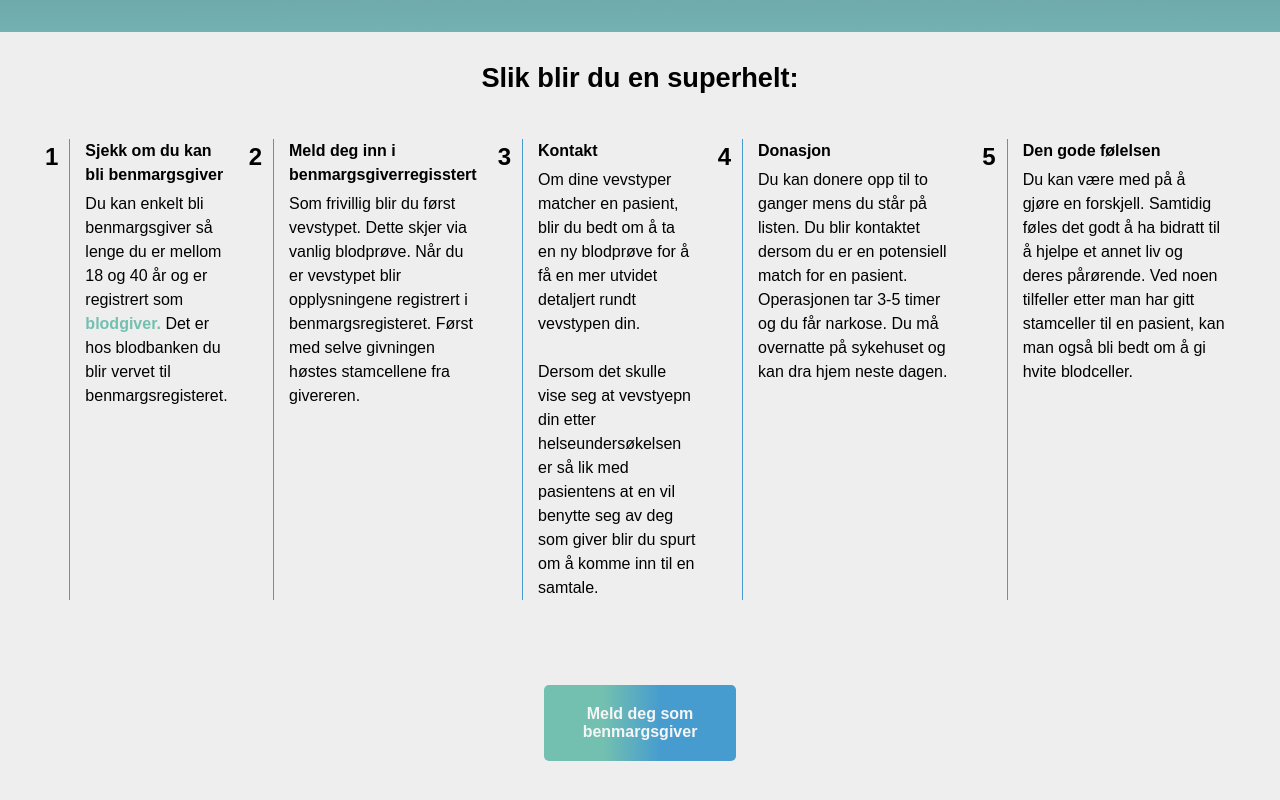
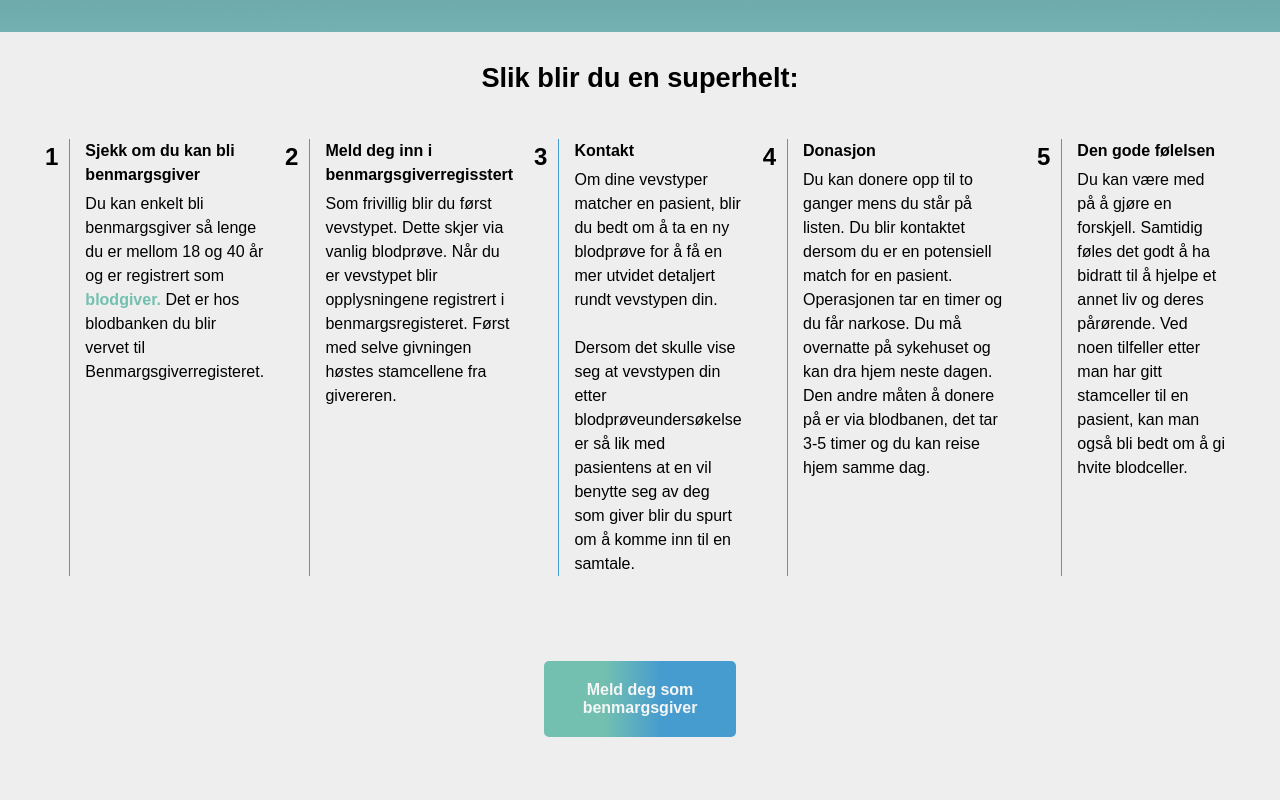
Before and after one commit to Inetklund0/Kampanjenettside, a plain HTML site: page index.html in a window 1280 px wide. Shown: the part 608-1408 px from the top of the page. Drawn offline with Linux system fonts and the light colour scheme.

Commit message:
textendring

```diff
--- a/index.html
+++ b/index.html
@@ -25,7 +25,7 @@
 			<h2>1</h2>
 			<div class="steg">
 				<h4 class='stegtittel'>Sjekk om du kan bli benmargsgiver</h4>
-				<p>Du kan enkelt bli benmargsgiver så lenge du er mellom 18 og 40 år og er registrert som <a id='registrer' href="https://www.rodekors.no/gi-blod/?fbclid=IwAR30EePmuOr1BeoVrSPXfTARmgDl6jlnqV1iGI6Vwcxkwgx26yJxnDCy7NM" target="_blank"> blodgiver.</a> Det er hos blodbanken du blir vervet til benmargsregisteret.
+				<p>Du kan enkelt bli benmargsgiver så lenge du er mellom 18 og 40 år og er registrert som <a id='registrer' href="https://www.rodekors.no/gi-blod/?fbclid=IwAR30EePmuOr1BeoVrSPXfTARmgDl6jlnqV1iGI6Vwcxkwgx26yJxnDCy7NM" target="_blank"> blodgiver.</a> Det er hos blodbanken du blir vervet til Benmargsgiverregisteret.
 				</p>
 			</div>
 			<h2>2</h2>
@@ -37,12 +37,12 @@
 			<div class="steg">
 				<h4 class='stegtittel'>Kontakt</h4>
 				<p>Om dine vevstyper matcher en pasient, blir du bedt om å ta en ny blodprøve for å få en mer utvidet detaljert rundt vevstypen din. <br> <br>
-				Dersom det skulle vise seg at vevstyepn din etter helseundersøkelsen er så lik med pasientens at en	vil benytte seg av deg som giver blir du spurt om å komme inn til en samtale.</p>
+				Dersom det skulle vise seg at vevstypen din etter blodprøveundersøkelse er så lik med pasientens at en	vil benytte seg av deg som giver blir du spurt om å komme inn til en samtale.</p>
 			</div>
 			<h2>4</h2>
 			<div class="steg">
 				<h4 class='stegtittel'>Donasjon</h4>
-				<p>Du kan donere opp til to ganger mens du står på listen. Du blir kontaktet dersom du er en potensiell match for en pasient. Operasjonen tar 3-5 timer og du får narkose. Du må overnatte på sykehuset og kan dra hjem neste dagen.</p>
+				<p>Du kan donere opp til to ganger mens du står på listen. Du blir kontaktet dersom du er en potensiell match for en pasient. Operasjonen tar en timer og du får narkose. Du må overnatte på sykehuset og kan dra hjem neste dagen. Den andre måten å donere på er via blodbanen, det tar 3-5 timer og du kan reise hjem samme dag. </p>
 			</div>
 			<h2>5</h2>
 			<div class="steg">
```
